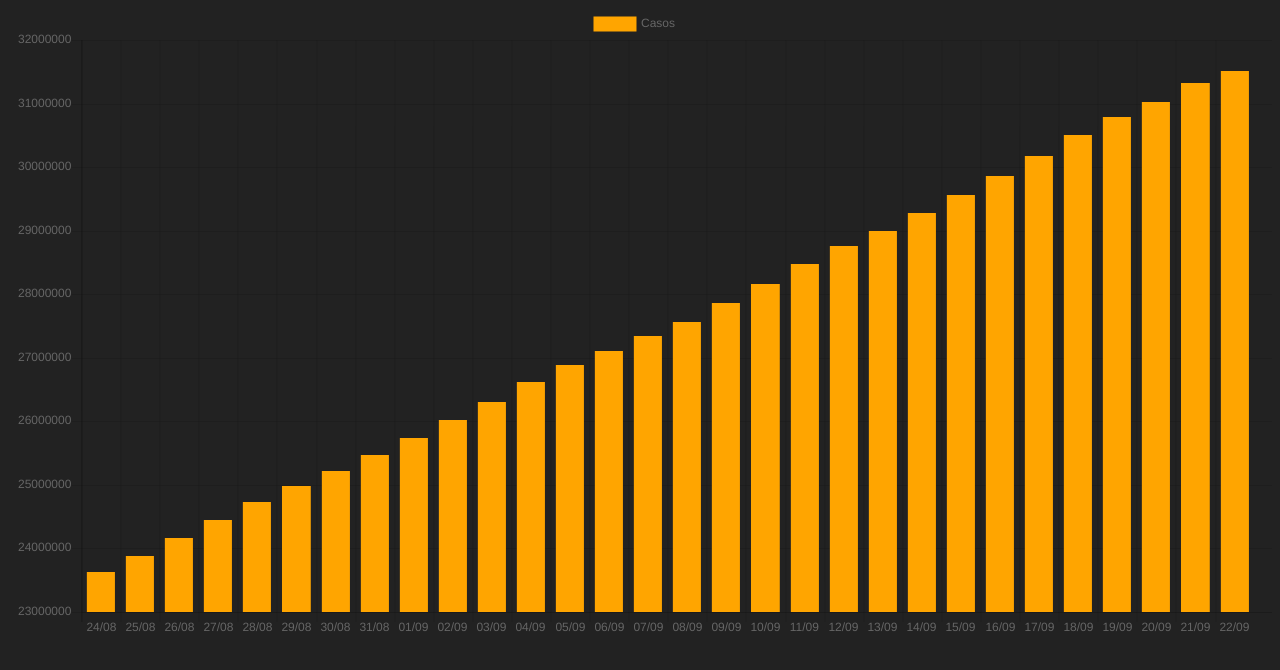
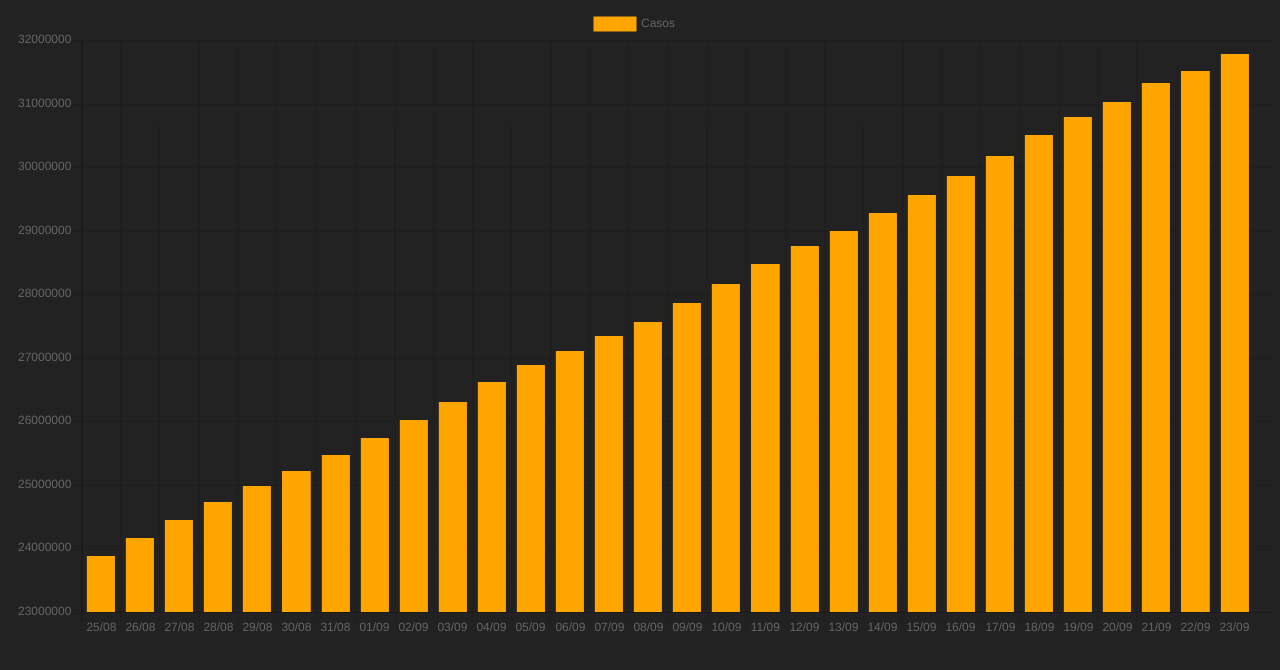
Before and after one commit to GustavoMimim/Estudo-Delphi, a plain HTML site: page Covid - REST API Client/charts/index.html in a window 1280 px wide. Drawn offline with Linux system fonts and the light colour scheme.

Commit message:
atualizar dados de gráfico, agora os números são formatados como float e outras melhorias/correções

```diff
--- a/Covid - REST API Client/charts/index.html
+++ b/Covid - REST API Client/charts/index.html
@@ -33,4 +33,4 @@
 </body>
 
 </html>
-<script>new Chart("doughnut-chart",{    type: "bar",     data:     {      labels: ["24/08", "25/08", "26/08", "27/08", "28/08", "29/08", "30/08", "31/08", "01/09", "02/09", "03/09", "04/09", "05/09", "06/09", "07/09", "08/09", "09/09", "10/09", "11/09", "12/09", "13/09", "14/09", "15/09", "16/09", "17/09", "18/09", "19/09", "20/09", "21/09", "22/09", ],      datasets:       [        {          data: ["23636482", "23878519", "24166445", "24445652", "24727072", "24988837", "25215048", "25477252", "25742176", "26024054", "26304856", "26617971", "26881547", "27103845", "27337760", "27570742", "27862680", "28161434", "28481322", "28758945", "28995373", "29274650", "29557942", "29861949", "30175313", "30499534", "30780755", "31021972", "31320880", "31517087", ],          borderColor: "orange",          backgroundColor: "orange",          label: "Casos",        }      ]    }});</script>
+<script>new Chart("doughnut-chart",{    type: "bar",     data:     {      labels: ["25/08", "26/08", "27/08", "28/08", "29/08", "30/08", "31/08", "01/09", "02/09", "03/09", "04/09", "05/09", "06/09", "07/09", "08/09", "09/09", "10/09", "11/09", "12/09", "13/09", "14/09", "15/09", "16/09", "17/09", "18/09", "19/09", "20/09", "21/09", "22/09", "23/09", ],      datasets:       [        {          data: ["23878519", "24166445", "24445652", "24727072", "24988837", "25215048", "25477252", "25742176", "26024054", "26304856", "26617971", "26881547", "27103845", "27337760", "27570742", "27862680", "28161434", "28481322", "28758945", "28995373", "29274650", "29557942", "29861949", "30175313", "30499534", "30780755", "31021972", "31320880", "31517087", "31779835", ],          borderColor: "orange",          backgroundColor: "orange",          label: "Casos",        }      ]    }});</script>
```
Also changed, not shown: 8 other files.
